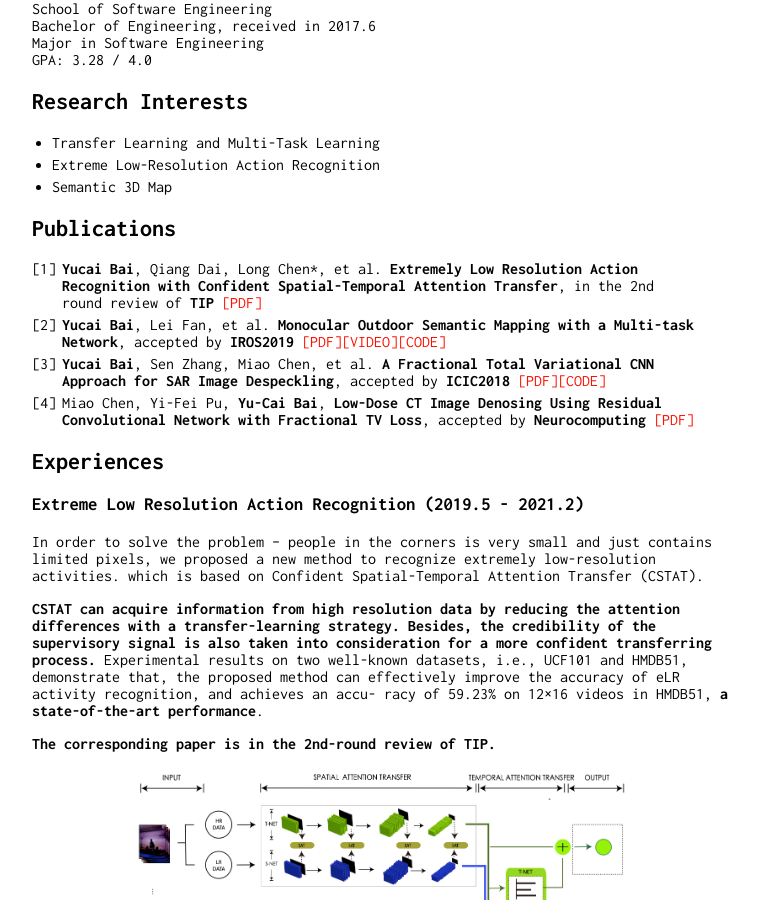
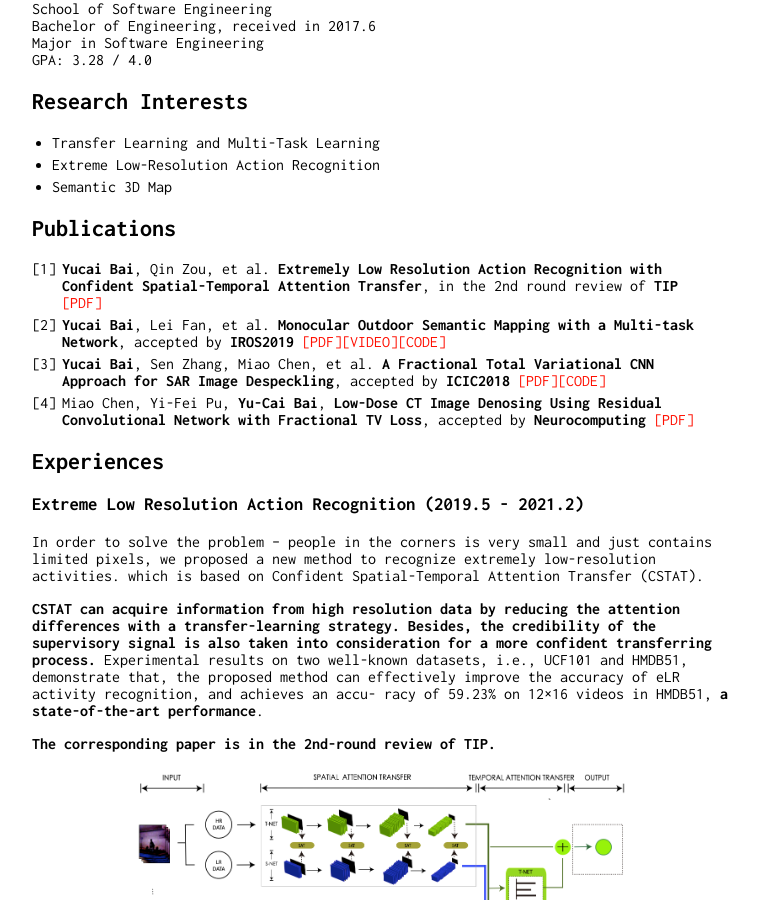
Before and after one commit to RaymondByc/raymondbyc-github.io, a Jekyll site: the page built from index.md, in a window 1280 px wide and 900 px high, scrolled down 591 px. Shown: the whole window, without its empty margins (258-1017 px from the left). Built offline with Jekyll 4.4.1, drawn with Linux system fonts in a browser that asks for light colours; our own code applies the rules of GitHub Pages for plain Markdown files.

Commit message:
Correct the typos and Update recent news.

```diff
--- a/index.md
+++ b/index.md
@@ -36,7 +36,7 @@ GPA: 3.28 / 4.0
 - Semantic 3D Map
 
 ## Publications
-1. __Yucai Bai__, Qiang Dai, Long Chen*, et al. __Extremely Low Resolution Action Recognition with Confident Spatial-Temporal Attention Transfer__, in the 2nd round review of __TIP__ [\[PDF\]](https://arxiv.org/pdf/1909.03580.pdf)
+1. __Yucai Bai__, Qin Zou, et al. __Extremely Low Resolution Action Recognition with Confident Spatial-Temporal Attention Transfer__, in the 2nd round review of __TIP__ [\[PDF\]](https://arxiv.org/pdf/1909.03580.pdf)
 2. __Yucai Bai__, Lei Fan, et al. __Monocular Outdoor Semantic Mapping with a Multi-task Network__, accepted by __IROS2019__ [\[PDF\]](https://arxiv.org/abs/1901.05807)[\[VIDEO\]](https://www.youtube.com/watch?v=PuVFtVPx3MQ)[\[CODE\]](https://github.com/RaymondByc/segm_depth_network)
 3. __Yucai Bai__, Sen Zhang, Miao Chen, et al. __A Fractional Total Variational CNN Approach for SAR Image Despeckling__, accepted by __ICIC2018__ [\[PDF\]](https://link.springer.com/chapter/10.1007/978-3-319-95957-3_46)[\[CODE\]](https://github.com/RaymondByc/FID-CNN)
 4. Miao Chen, Yi-Fei Pu, __Yu-Cai Bai__, __Low-Dose CT Image Denosing Using Residual Convolutional Network with Fractional TV Loss__, accepted by __Neurocomputing__ [\[PDF\]](https://www.sciencedirect.com/science/article/abs/pii/S0925231220314995)
```
